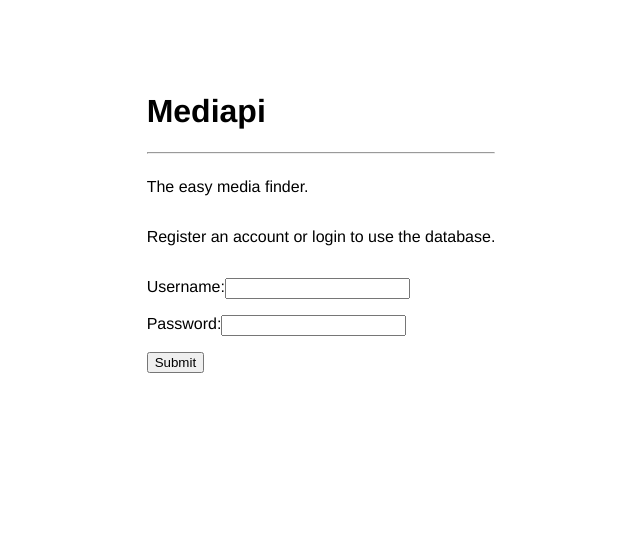
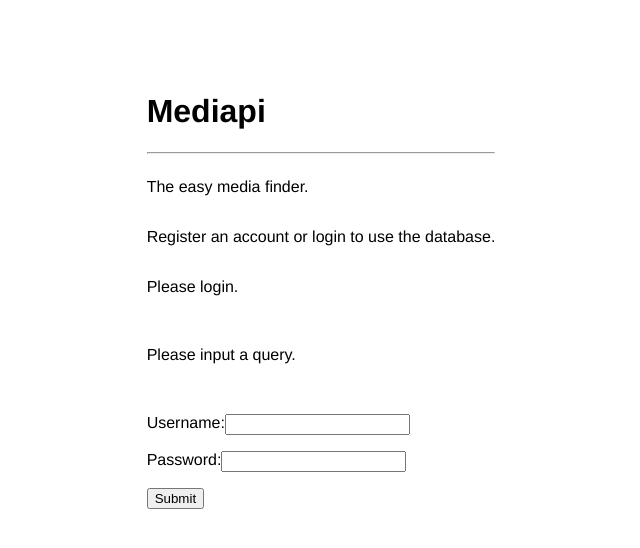
Before and after one commit to jae1911/mediapi, a PHP site: page /index.php in a window 1280 px wide. Shown: the top 548 px of the page, without its empty margins (327-967 px from the left). Run offline with PHP 8.4, Linux system fonts and the light colour scheme.

Commit message:
NewFront: move PostMan to display manager

```diff
--- a/newfront/display.php
+++ b/newfront/display.php
@@ -6,11 +6,74 @@ $page = 'index'; // default
 
 $HTML = '';
 
+require('util/mediapi.php');
+
+// In case of user login / register
+if (isset($_POST['user'])) {
+    $err = [];
+
+    if (!isset($_POST['username']) || !isset($_POST['password']))
+        $err[] = 'Please input a valid username or password<br/>';
+    else if (empty($_POST['username']) || empty($_POST['password']))
+        $err[] = 'Please input an username or password<br/>';
+
+    if(empty($err)) {
+        // Login/Register sequence
+        $username = $_POST['username'];
+        $password = $_POST['password'];
+
+        $loginApi = new LoginApi();
+        $res = $loginApi->userAction($username, $password);
+        if(!$res[0]) {
+            $res = $loginApi->userAction($username, $password, "login");
+
+            if($res[0]) {
+                $_SESSION['token'] = $res[1];
+                $res = NULL;
+            }
+        } else {
+            $res = $loginApi->userAction($username, $password, "login");
+            if($res[0]) {
+                $_SESSION['token'] = $res[1];
+                $res = NULL;
+            }
+        }
+    }
+} else {
+    $err = [];
+
+    if (!$loggedin)
+        $err[] = "Please login.";
+
+    if (empty($_POST['query']))
+        $err[] = "Please input a query.";
+
+    if(empty($err)) {
+        $mediapi = new Mediapi();
+
+        $want = "movie";
+        $res = $mediapi->queryMovies($_SESSION['token'], addslashes($_POST['query']), addslashes($_POST['year']), addslashes($_POST['scriptversion']));
+
+        if(isset($res->err) || isset($res->Error)) {
+            $want = "book";
+            $res = $mediapi->queryBooks($_SESSION['token'], addslashes($_POST['query']));
+            $_RES = $res;
+        } else {
+            $_RES = $res;
+        }
+
+        if(isset($res->err) ||isset($res->error)) {
+            $err[] = "Could not find any book / movie with this query";
+            $res = NULL;
+        }
+    }
+}
+
 // Determine content
 if(!$loggedin) {
     $HTML .= "<p>The easy media finder.</p><br/>" . PHP_EOL;
     $HTML .= "<p>Register an account or login to use the database.</p><br/>" . PHP_EOL;
-    $HTML .= "<form action=\"index.php\" method=\"post\">" . PHP_EOL;
+    $HTML .= "<form action=\"index.php\" method=\"post\" name=\"user\">" . PHP_EOL;
 
     // Display any errors
     if(isset($err)) {
@@ -25,12 +88,32 @@ if(!$loggedin) {
     $HTML .= "<p><input type=\"submit\" name=\"user\" /></p>" . PHP_EOL;
 
     $HTML .= "</form>" . PHP_EOL;
-} else {
-    $HTML .= "<p>Input your query and search.</p>" . PHP_EOL;
+} else if($loggedin && empty($_RES)) {
+    $HTML .= "<p>Input your query and search.</p><br/>" . PHP_EOL;
+    $HTML .= "<p><a href=\"logout.php\">Log out</a></p>" . PHP_EOL;
+    $HTML .= "<form action=\"index.php\" method=\"post\" name=\"media\">" . PHP_EOL;
+
+    // Display any errors
+    if(isset($err)) {
+        foreach($err as $error) {
+            $HTML .= "<p>" . $error . "</p></br>" . PHP_EOL;
+        }
+    }
+
+    // Build search form
+    $HTML .= "<p>Query (movie/ISBN): <input type=\"text\" name=\"query\" /></p>" . PHP_EOL;
+    $HTML .= "<p>Year (for movies): <input type=\"text\" name=\"year\" /></p>" . PHP_EOL;
+    $HTML .= "<p>Version (for movies): <input type=\"text\" name=\"scriptversion\" /></p>" . PHP_EOL;
+    $HTML .= "<p><input type=\"submit\" name=\"media\" /></p>" . PHP_EOL;
+
+    $HTML .= "</form>";
+
+} else if($loggedin && !empty($_RES)) {
+    $HTML .= "<p>Query results.</p><br/>" . PHP_EOL;
 }
 
 // Display page
 $content = $HTML;
 
-require('./required/postman.php');
+//require('./required/postman.php');
 require('./public/index.php');
```
Also changed, not shown: newfront/required/postman.php (deleted, +0 -61 lines).
